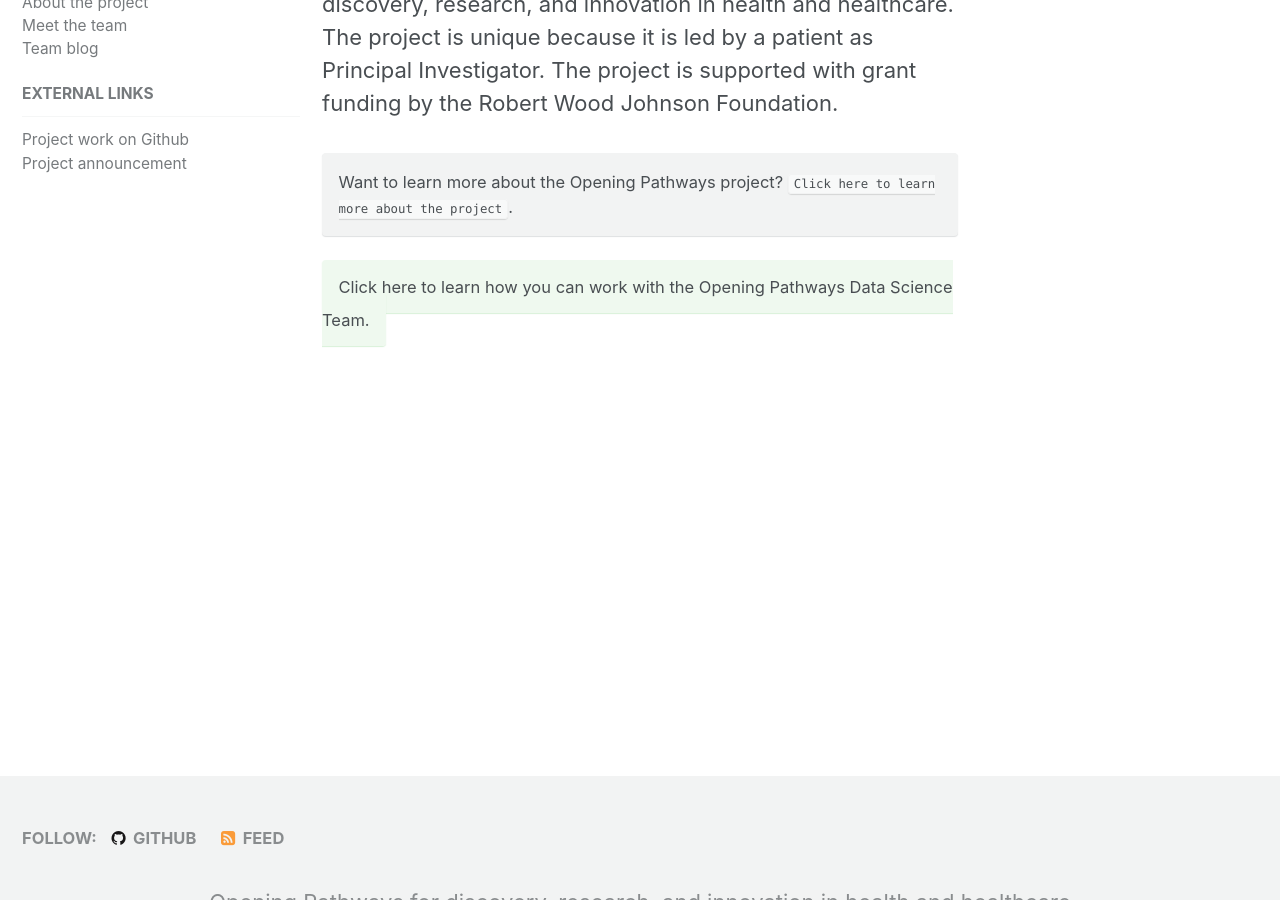
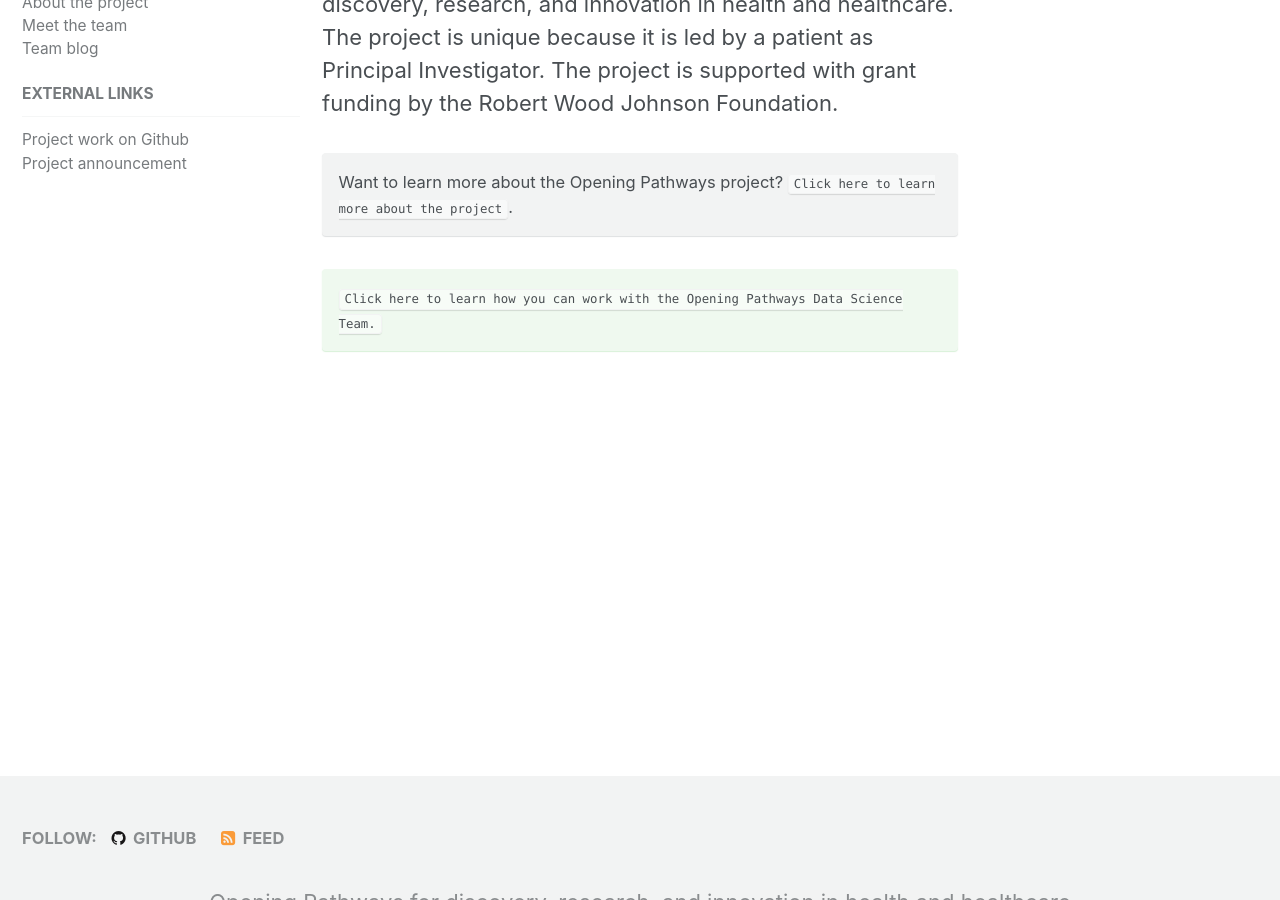
Before and after one commit to opening-pathways/website, a Jekyll site: the page built from index.html, in a window 1280 px wide and 900 px high, scrolled down 553 px. Built offline with Jekyll 4.4.1, drawn with Linux system fonts in a browser that asks for light colours.

Commit message:
Formatting tweaks

```diff
--- a/index.html
+++ b/index.html
@@ -10,4 +10,4 @@ This project is a collaboration between patients and traditional researchers to
 
 <p class="notice--primary"> Want to learn more about the Opening Pathways project? <code class="highlighter-rouge"><a href="/about">Click here to learn more about the project</a></code>.</p>
 
-<p><a href="/work-with-data-science-team" class="notice--success">Click here to learn how you can work with the Opening Pathways Data Science Team.</a></p>
+<p a href="/work-with-data-science-team" class="notice--success"><code class="highlighter-rouge">Click here to learn how you can work with the Opening Pathways Data Science Team.</a></code></p>
```
